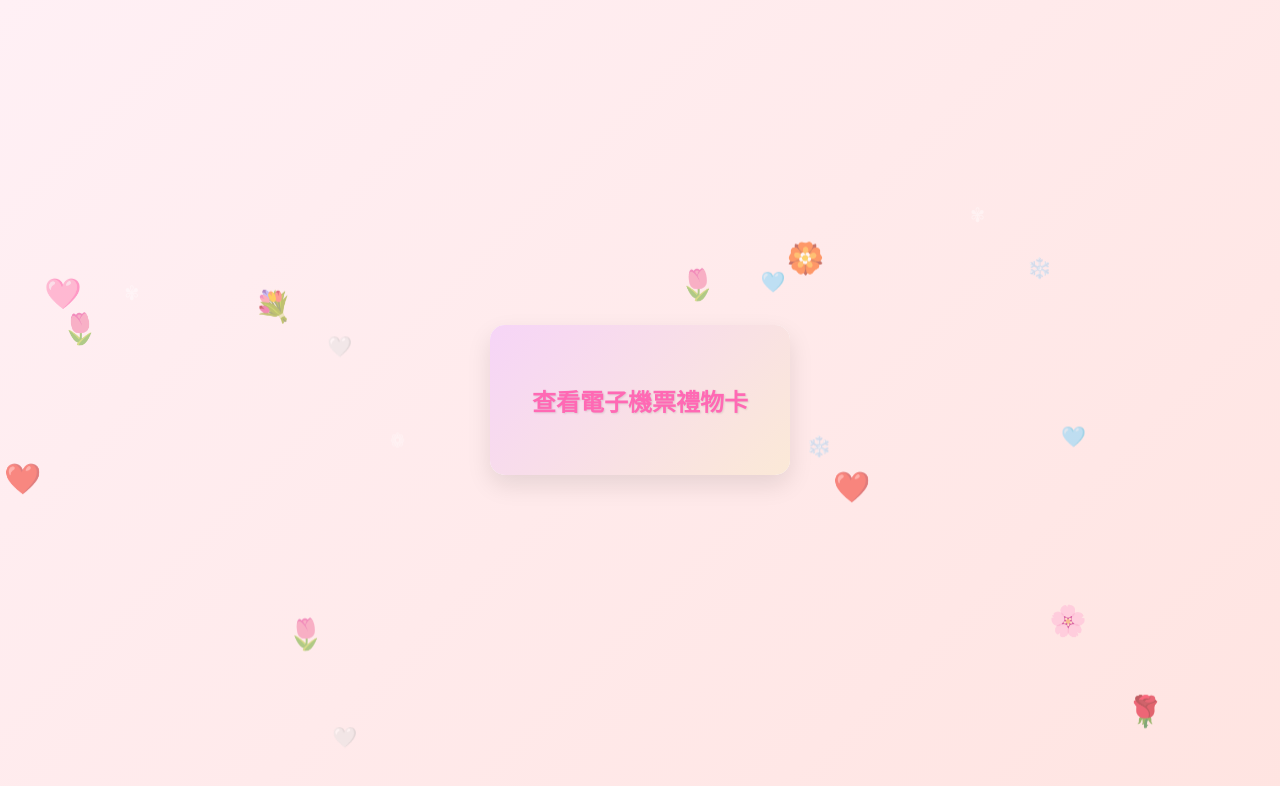
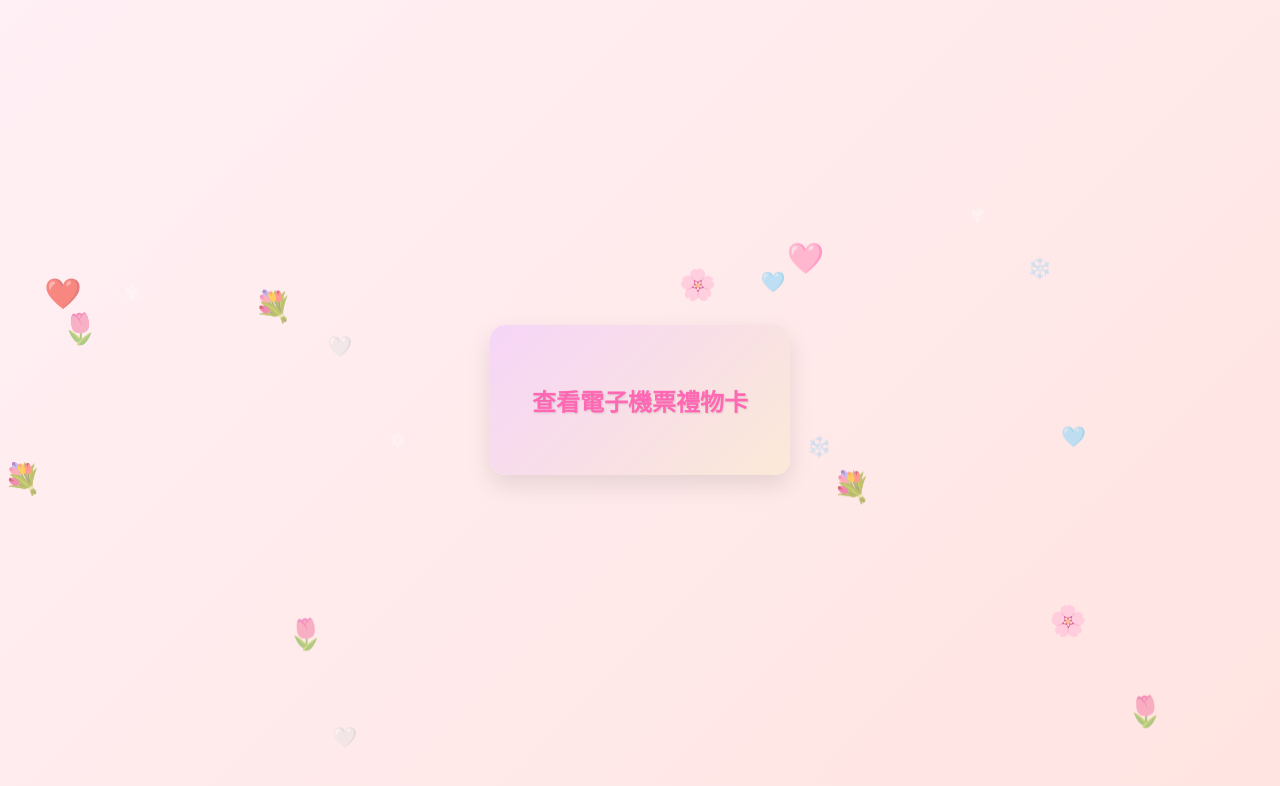
Before and after one commit to Laniszyx/Gift, a plain HTML site: page index.html in a window 1280 px wide. Drawn offline with Linux system fonts and the light colour scheme.

Commit message:
Update index.html
update flower

```diff
--- a/index.html
+++ b/index.html
@@ -204,7 +204,7 @@
   <script>
     // Floating elements
     function createFloatingElements() {
-      const flowers = ['🌸', '🌷', '🌹','💐','❤️','🩷','🏵️'];
+      const flowers = ['🌸', '🌷', '🌹','💐','❤️','🩷'];
       const snowflakes = ['❄️', '✿', '❁', '✾','🤍','🩵'];
 
       function createFloatingElement(elements, className) {
```
